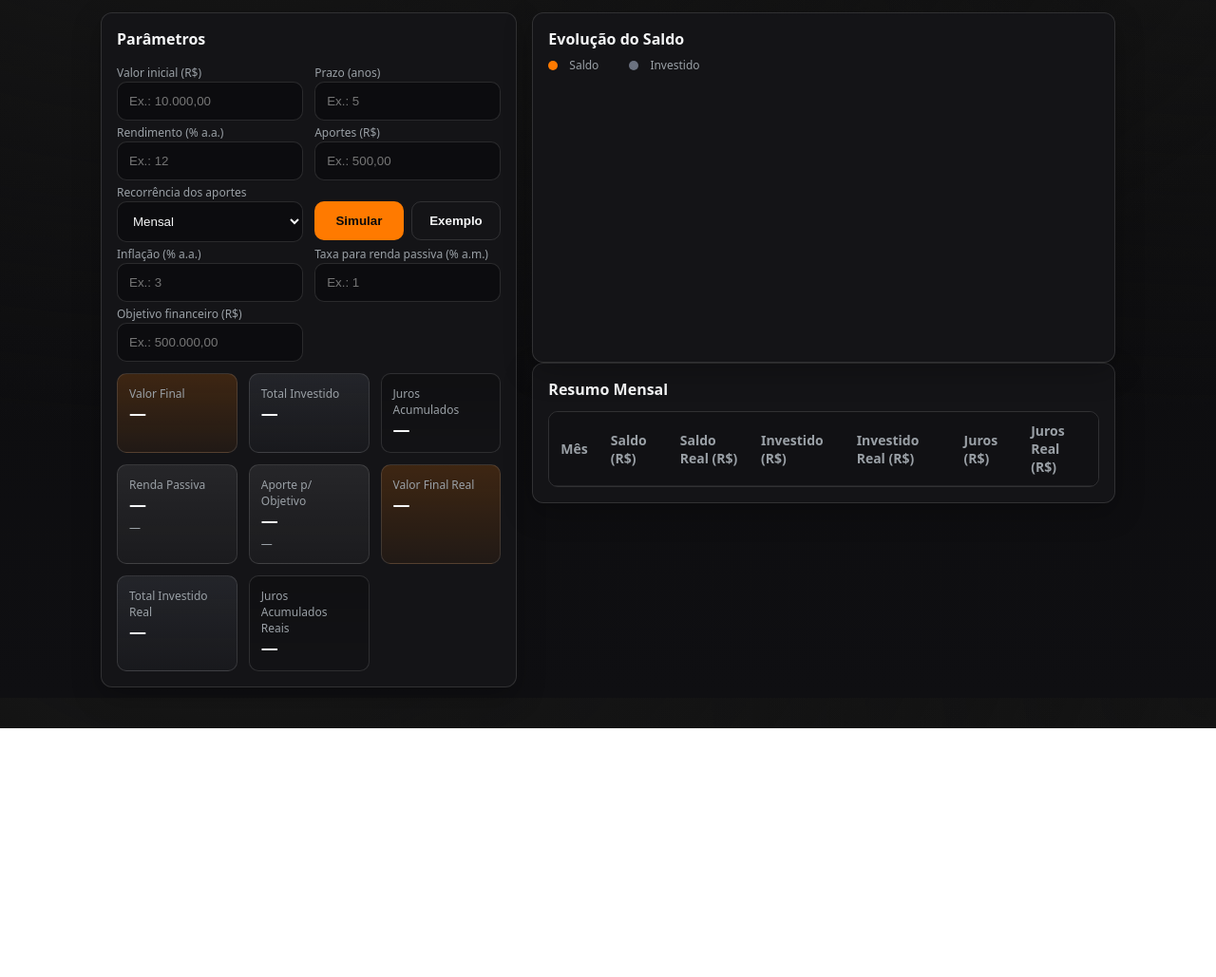
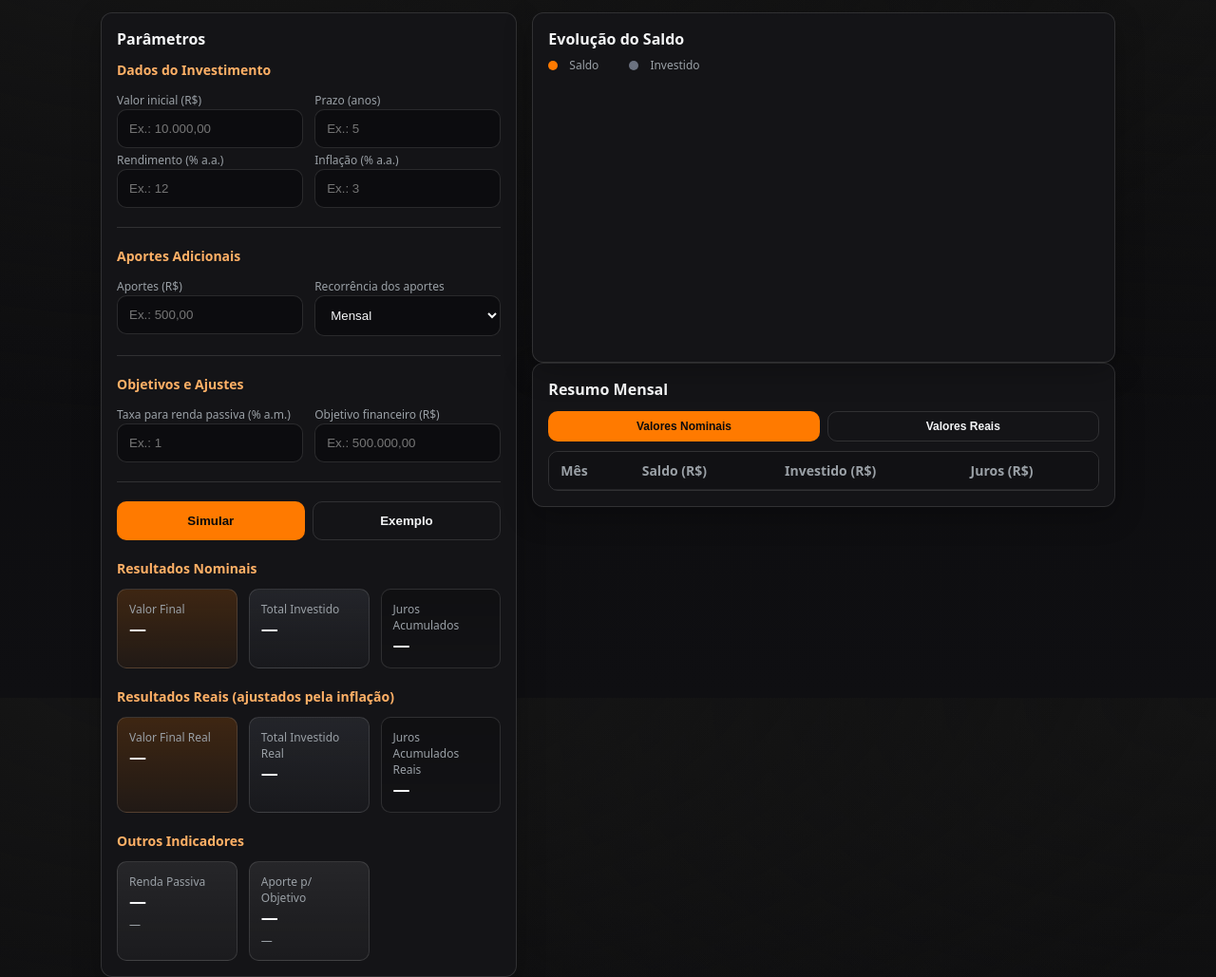
Before and after one commit to camarinvestimentos/simulator, a plain HTML site: page index.html in a window 1280 px wide. Shown: the part 65-1094 px from the top of the page at 95% size. Before the commit the page ends 832 px from the top, so only its background shows below. Drawn offline with Linux system fonts and the light colour scheme.

Commit message:
Update index.html

```diff
--- a/index.html
+++ b/index.html
@@ -37,6 +37,8 @@
       <section class="card">
         <h2>Parâmetros</h2>
 
+        <div class="input-group">
+          <h3>Dados do Investimento</h3>
           <div class="row">
             <div>
               <label for="valorInicial">Valor inicial (R$)</label>
@@ -47,19 +49,25 @@
               <input id="prazo" type="number" step="0.5" placeholder="Ex.: 5" />
             </div>
           </div>
-
           <div class="row">
             <div>
               <label for="rendimento">Rendimento (% a.a.)</label>
               <input id="rendimento" type="number" step="0.01" placeholder="Ex.: 12" />
             </div>
             <div>
+              <label for="taxaInflacao">Inflação (% a.a.)</label>
+              <input id="taxaInflacao" type="number" step="0.01" placeholder="Ex.: 3" />
+            </div>
+          </div>
+        </div>
+
+        <div class="input-group">
+          <h3>Aportes Adicionais</h3>
+          <div class="row">
+            <div>
               <label for="aporte">Aportes (R$)</label>
               <input id="aporte" type="text" inputmode="decimal" placeholder="Ex.: 500,00" />
             </div>
-        </div>
-
-        <div class="row">
             <div>
               <label for="recorrencia">Recorrência dos aportes</label>
               <select id="recorrencia">
@@ -69,39 +77,32 @@
                 <option value="12">Anual</option>
               </select>
             </div>
+          </div>
+        </div>
+
+        <div class="input-group">
+          <h3>Objetivos e Ajustes</h3>
+          <div class="row">
             <div>
-            <label>&nbsp;</label>
-            <div class="actions">
-              <button class="btn" id="simular">Simular</button>
-              <button class="btn secondary" id="exemplo">Exemplo</button>
+              <label for="taxaPassiva">Taxa para renda passiva (% a.m.)</label>
+              <input id="taxaPassiva" type="number" step="0.01" placeholder="Ex.: 1" />
+            </div>
+            <div>
+              <label for="objetivo">Objetivo financeiro (R$)</label>
+              <input id="objetivo" type="text" inputmode="decimal" placeholder="Ex.: 500.000,00" />
             </div>
           </div>
         </div>
 
-        <!-- NOVOS CAMPOS -->
-        <div class="row">
-          <div>
-            <label for="taxaInflacao">Inflação (% a.a.)</label>
-            <input id="taxaInflacao" type="number" step="0.01" placeholder="Ex.: 3" />
-          </div>
-          <div>
-            <label for="taxaPassiva">Taxa para renda passiva (% a.m.)</label>
-            <input id="taxaPassiva" type="number" step="0.01" placeholder="Ex.: 1" />
-          </div>
-        </div>
-        <div class="row">
-          <div>
-            <label for="objetivo">Objetivo financeiro (R$)</label>
-            <input id="objetivo" type="text" inputmode="decimal" placeholder="Ex.: 500.000,00" />
-          </div>
-          <div>
-            <!-- Espaço vazio para manter o layout -->
-          </div>
+        <div class="actions-group">
+          <button class="btn" id="simular">Simular</button>
+          <button class="btn secondary" id="exemplo">Exemplo</button>
         </div>
 
         <div id="erro" class="err">Preencha valores válidos.</div>
 
-        <!-- KPIs -->
+        <div class="kpis-group">
+          <h3>Resultados Nominais</h3>
           <div class="kpis">
             <div class="kpi accent">
               <div class="label">Valor Final</div>
@@ -115,18 +116,12 @@
               <div class="label">Juros Acumulados</div>
               <div class="value" id="kpiJuros">—</div>
             </div>
+          </div>
+        </div>
 
-          <!-- NOVOS CARDS -->
-          <div class="kpi info">
-            <div class="label">Renda Passiva</div>
-            <div class="value" id="kpiPassivaMensal">—</div>
-            <div class="sub" id="kpiPassivaAnual">—</div>
-          </div>
-          <div class="kpi info">
-            <div class="label">Aporte p/ Objetivo</div>
-            <div class="value" id="kpiAporteNec">—</div>
-            <div class="sub" id="kpiObjetivoMsg">—</div>
-          </div>
+        <div class="kpis-group">
+          <h3>Resultados Reais (ajustados pela inflação)</h3>
+          <div class="kpis">
             <div class="kpi accent">
               <div class="label">Valor Final Real</div>
               <div class="value" id="kpiFinalReal">—</div>
@@ -138,6 +133,23 @@
             <div class="kpi dark">
               <div class="label">Juros Acumulados Reais</div>
               <div class="value" id="kpiJurosReal">—</div>
+            </div>
+          </div>
+        </div>
+
+        <div class="kpis-group">
+          <h3>Outros Indicadores</h3>
+          <div class="kpis">
+            <div class="kpi info">
+              <div class="label">Renda Passiva</div>
+              <div class="value" id="kpiPassivaMensal">—</div>
+              <div class="sub" id="kpiPassivaAnual">—</div>
+            </div>
+            <div class="kpi info">
+              <div class="label">Aporte p/ Objetivo</div>
+              <div class="value" id="kpiAporteNec">—</div>
+              <div class="sub" id="kpiObjetivoMsg">—</div>
+            </div>
           </div>
         </div>
       </section>
@@ -159,17 +171,18 @@
 
         <div class="card">
           <h2>Resumo Mensal</h2>
+          <div class="table-controls">
+            <button class="btn small active" id="toggleNominal">Valores Nominais</button>
+            <button class="btn small secondary" id="toggleReal">Valores Reais</button>
+          </div>
           <div class="scroll">
             <table id="tabela">
               <thead>
-                <tr>
+                <tr id="tableHead">
                   <th>Mês</th>
                   <th>Saldo (R$)</th>
-                  <th>Saldo Real (R$)</th>
                   <th>Investido (R$)</th>
-                  <th>Investido Real (R$)</th>
                   <th>Juros (R$)</th>
-                  <th>Juros Real (R$)</th>
                 </tr>
               </thead>
               <tbody></tbody>
```
Lines whose indentation alone changed are shown as unchanged.
